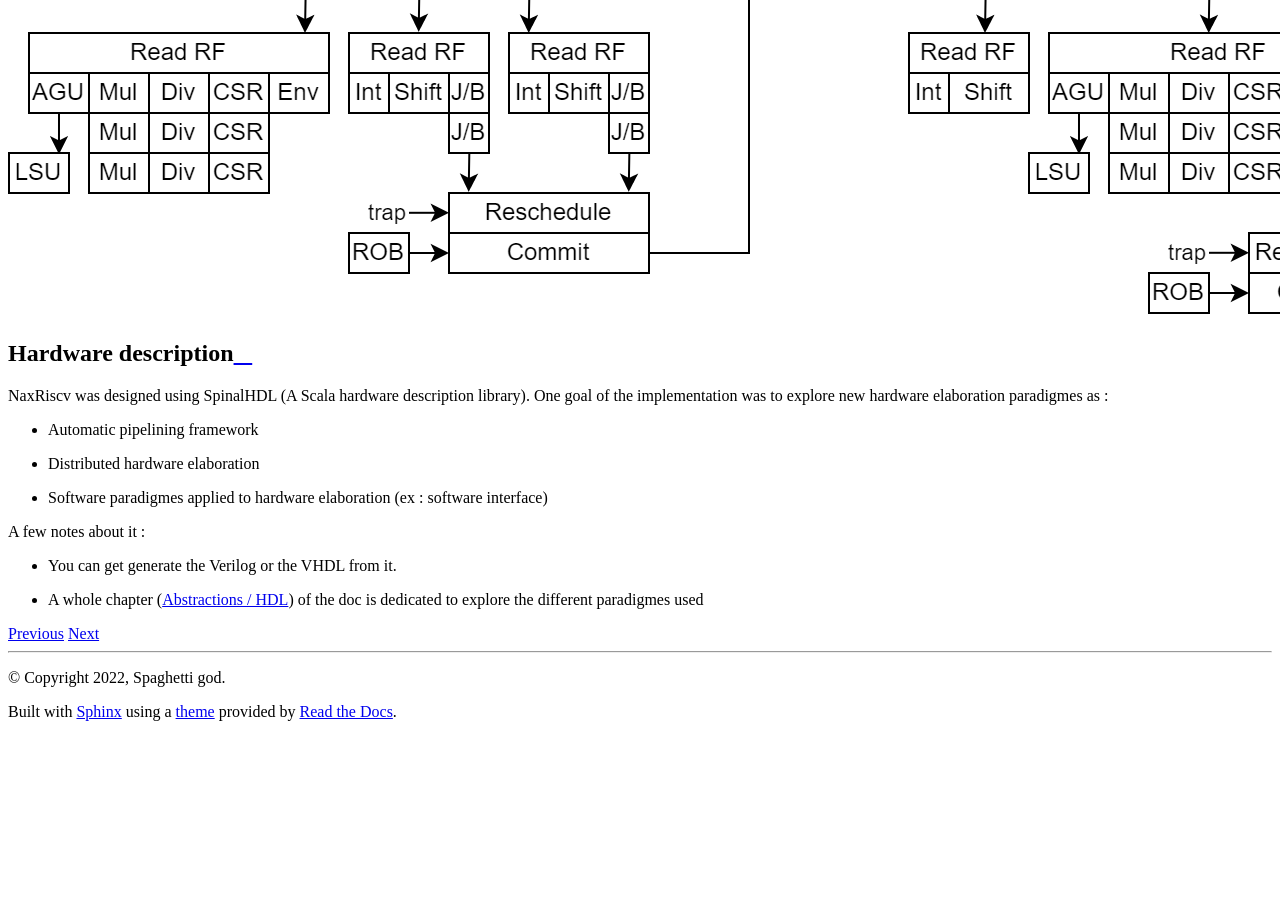
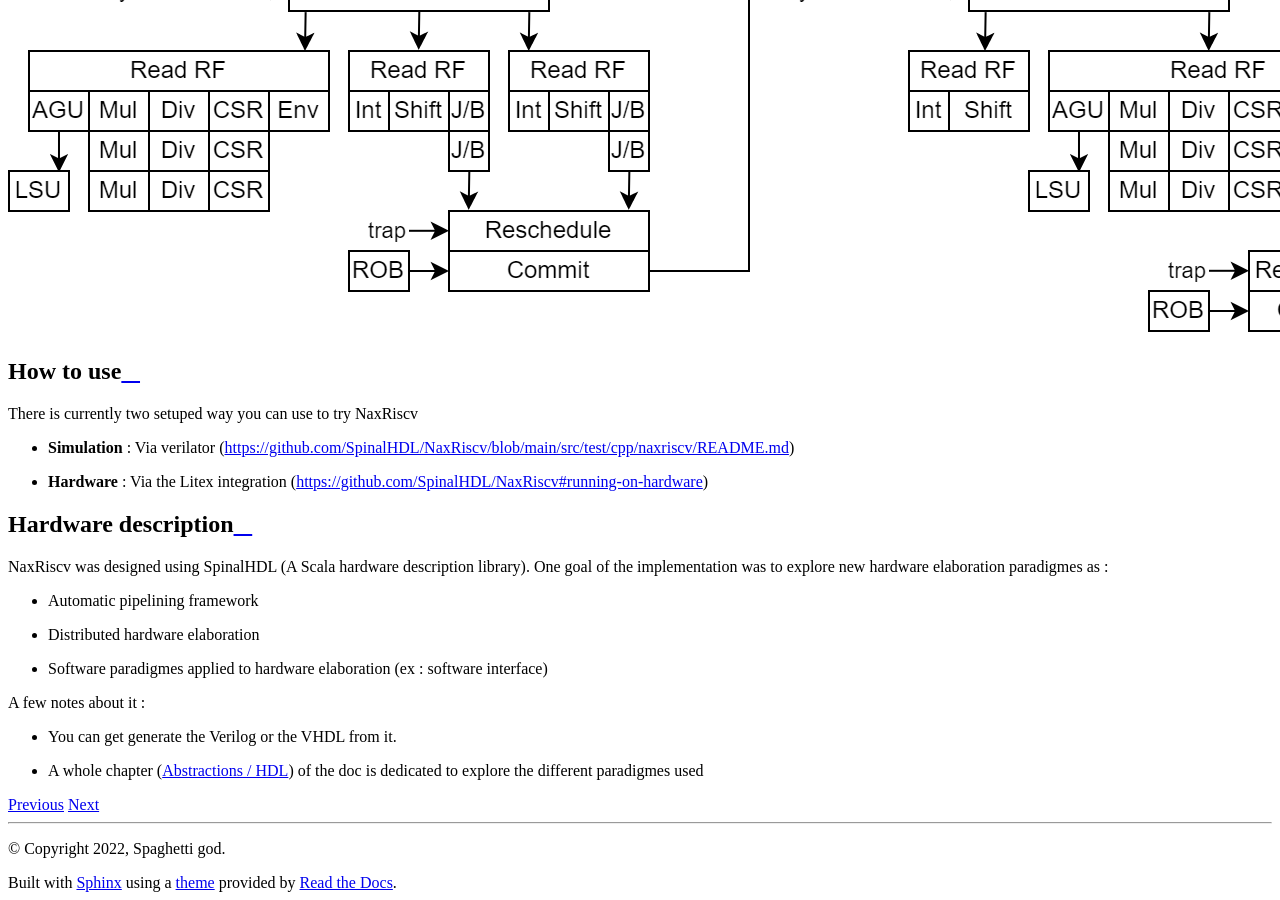
Before and after one commit to SpinalHDL/NaxRiscv-Rtd, a Sphinx documentation site: the page built from source/NaxRiscv/introduction/index.rst, in a window 1280 px wide and 900 px high, scrolled down 2794 px. Built offline with Sphinx 7.4.7 and the Read the Docs theme 2.0.0, drawn with Linux system fonts in a browser that asks for light colours; before the commit the page ends 3523 px from its top, so only the background shows below that.

Commit message:
add howtouse

```diff
--- /dev/null
+++ b/source/NaxRiscv/introduction/howtouse.rst
@@ -0,0 +1,10 @@
+.. role:: raw-html-m2r(raw)
+   :format: html
+
+How to use
+================
+
+There is currently two setuped way you can use to try NaxRiscv
+
+- **Simulation** : Via verilator (https://github.com/SpinalHDL/NaxRiscv/blob/main/src/test/cpp/naxriscv/README.md)
+- **Hardware** : Via the Litex integration (https://github.com/SpinalHDL/NaxRiscv#running-on-hardware)
--- a/source/NaxRiscv/introduction/index.rst
+++ b/source/NaxRiscv/introduction/index.rst
@@ -4,6 +4,7 @@
 
 .. include:: naxriscv.rst
 .. include:: pipeline.rst
+.. include:: howtouse.rst
 .. include:: hardware_description.rst
 
 .. role:: raw-html-m2r(raw)
```
